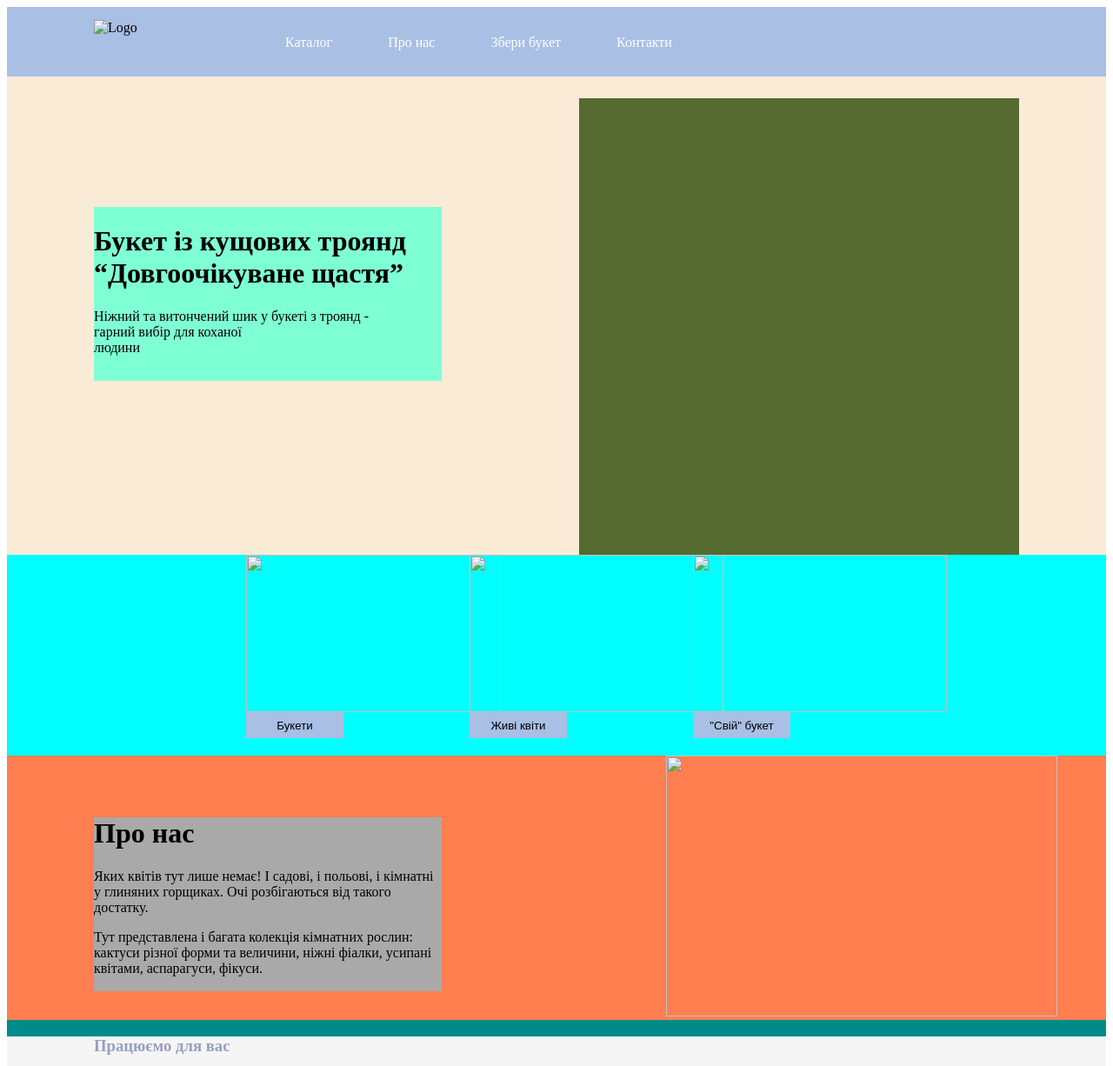
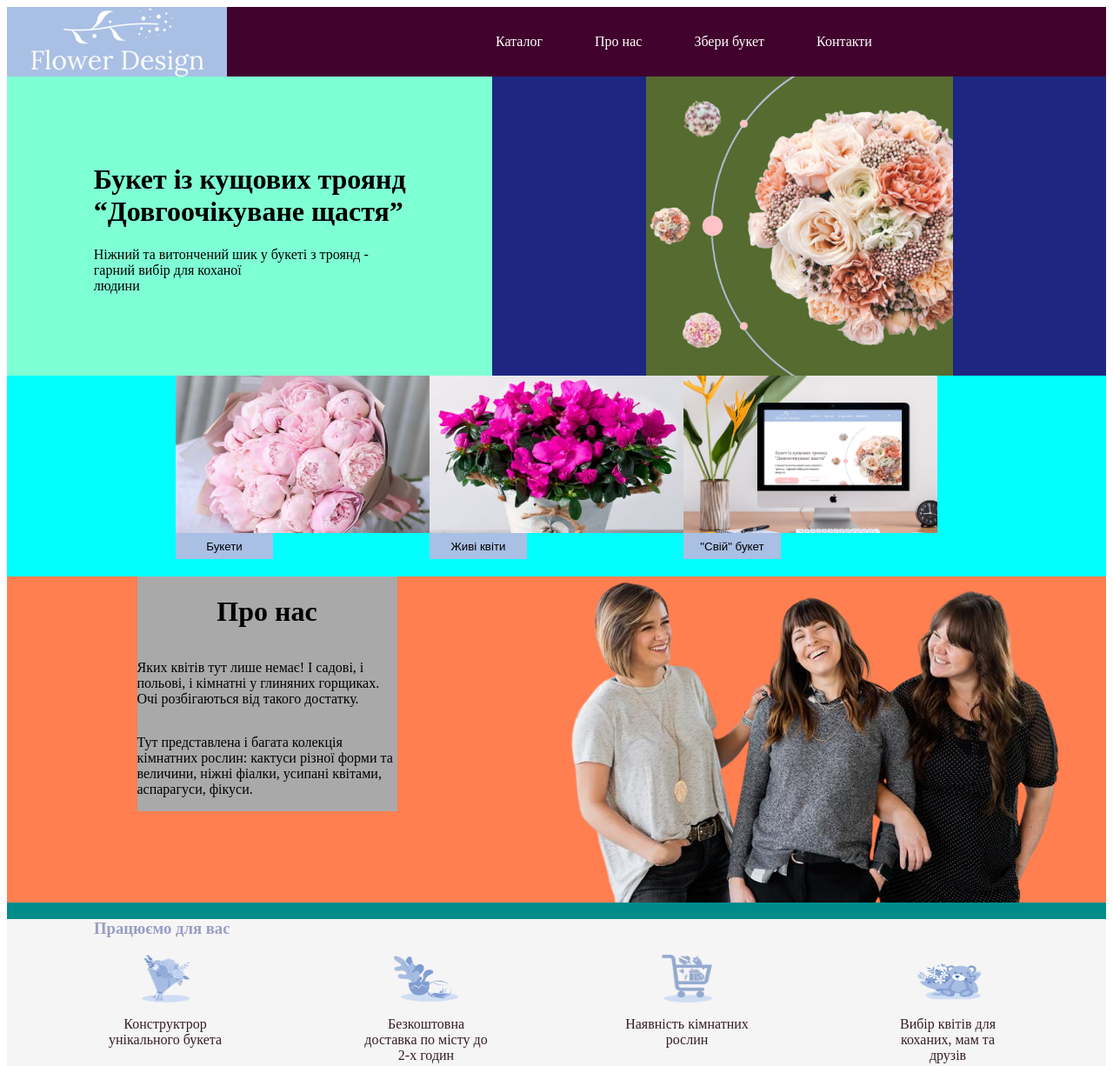
Before and after one commit to Mila-ne-Mila/flowers_shop, a plain HTML site: page mila_project.html in a window 1280 px wide. Shown: the top 1226 px of the page at 87% size. Drawn offline with Linux system fonts and the light colour scheme; files whose address does not match are found by name.

Commit message:
small changes

```diff
--- a/mila_project.css
+++ b/mila_project.css
@@ -1,24 +1,38 @@
 
-.header {
+.logo {
+    display: flex;
+    justify-content: center;
+    position: relative;
+    height: 50%;
+}
 
-}
 
 .header_navbar {
     background-color: #A9BFE4;
     display: grid;
-    grid-template-columns: 250px auto;
+    grid-template-columns: 20% auto;
     height: 80px;
+
+}
+
+.menu_navigation {
+    background-color: #41032e;
+    height: 80px;
+    display: flex;
+    justify-content: center;
+
+
 }
 
 .menu_list {
     position: relative;
-    /* left: 50px; */
-    top: 16px;
-
+    display: flex;
+    align-items: center;
+    /* justify-content: space-between; */
 }
 
 .menu_list_item {
-    display: inline;
+    display: flex;
     padding: 30px;
     text-decoration: none;
     color: #FFFFFF;
@@ -29,27 +43,33 @@
 }
 
 .small_description_section {
-    background-color: antiquewhite;
+    background-color: rgb(29, 39, 129);
     display: grid;
-    grid-template-columns: 60% 40%;
-    height: 550px;
+    grid-template-columns: auto auto;
+    height: auto;
 }
 
 .small_description_text {
     background-color: aquamarine;
-    width: 400px;
-    height: 200px;
-    position: relative;
-    left: 100px;
-    top: 150px;
+    display: flex;
+    justify-content: center;
+    align-items: center;
+    flex-wrap: wrap;
+}
+
+
+.bg_description_img {
+    display: flex;
+    justify-content: center;
+
 }
 
 .bg_web-no-background {
     background-color: darkolivegreen;
-    position: relative;
-    right: 100px;
-    top: 25px;
+    width: 50%;
+
 }
+
 
 .main_category_section {
     background-color: blueviolet;
@@ -60,36 +80,58 @@
 .category_cards {
     background-color: aqua;
     display: grid;
-    grid-template-columns: 200px  200px 200px;
+    grid-template-columns: auto auto auto;
     justify-content: center;
-    grid-column-gap: 57px;
+    grid-column-gap: 0px;
     grid-row-gap: 10px;
 }
 
-.about_us_text {
-    background-color: darkgray;
-    width: 400px;
-    height: 200px;
-    position: relative;
-    left: 100px;
-    top: 50px;
-}
 
 .choose_category_card {
     display: grid;
     grid-template-rows: 200fr 50px;
 }
 
+/* .category_btn {
+
+
+} */
+
+
 .about_us_section {
     background-color: coral;
     display: grid;
-    grid-template-columns: 60% 40% ;
+    grid-template-columns: auto auto ;
 }
+
+.about_us_description_wrapper {
+    display: flex;
+    justify-content: center;
+    /* align-items: center; */
+}
+
+.about_us_text {
+    background-color: darkgray;
+    height: auto;
+    width: 50%;
+    display: flex;
+    justify-content: center;
+    flex-wrap: wrap;
+}
+
+.women_img {
+   display: flex;
+   height: auto;
+   width: auto;
+   justify-content: center;
+}
+
 
 .our_pros_section {
     background-color: #F5F5F5;
+
+
 }
-
 
 .our_pros_title {
     color: #989EC3;
@@ -145,10 +187,6 @@
     background-image: url("abstract_background.png"); /*чомусь не додає зображення*/
 }
 
-.women_img {
-    height: 300px;
-    width: 450px;
-}
 
 .categoty_img {
     height: 181px;
@@ -192,13 +230,7 @@
     text-align: center;
 }
 
-.logo {
-    position: relative;
-    left: 100px;
-    top: 15px;
-    height: 55px;
-    width: 137px;
-}
+
 
 .text_decoration {
     text-decoration: none;
@@ -277,3 +309,14 @@
     display: grid;
     grid-template-columns: 2fr 1fr;
 } */
+
+
+@media only screen and (max-width: 768px) {
+
+    .header_navbar {
+        background-color: #A9BF10;
+        display: grid;
+        grid-template-columns: 250px auto;
+        height: 80px;
+    }
+}
--- a/mila_project.html
+++ b/mila_project.html
@@ -4,12 +4,13 @@
     <meta charset="UTF-8" />
     <title> Квітковий магазин</title>
     <link href="mila_project.css" rel="stylesheet" type="text/css">
+    <meta name="viewport" content="width=device-width,initial-scale=1">
     <script defer type="text/javascript" src="app.js"></script>
   </head>
   <body>
     <header class="header">
         <div class="header_navbar">
-        <img class="logo" src="logo.png" alt="Logo" />
+         <div class="logo"> <img class="logo_img" src="images/logo.png" alt="Logo" /> </div>
         <nav class="menu_navigation">
             <ul class="menu_list">
                 <li class="menu_list_item"><a class="text_decoration" href="/"> Каталог </a></li>
@@ -23,27 +24,34 @@
     <div class="main_container">
         <div class="small_description_section">
             <div class="small_description_text">
+                    <div>
                         <h1> Букет із кущових троянд <br> “Довгоочікуване щастя” </h1>
-                <p> Ніжний та витончений шик у букеті з троянд - <br> гарний вибір для коханої <br> людини</p>
+                        <p > Ніжний та витончений шик у букеті з троянд - <br> гарний вибір для коханої <br> людини</p>
                     </div>
-            <img class="bg_web-no-background" src="bg_web-no-background.png" alt="" />
+
             </div>
+            <div class="bg_description_img">
+                <img class="bg_web-no-background" src="images/bg_web-no-background.png" alt="" />
+            </div>
+
+        </div>
+
         <div class="main_category_section">
             <div class="category_cards">
                 <div class="choose_category_card">
-                    <img class="categoty_img" src="bouquets.jpg" alt="" />
+                    <img class="categoty_img" src="images/bouquets.jpg" alt="" />
                     <div class="category_btn">
                     <button class="category_card_btn"> Букети </button>
                     </div>
                 </div>
                 <div class="choose_category_card">
-                    <img class="categoty_img" src="natural_flowers.jpg" alt="" />
+                    <img class="categoty_img" src="images/natural_flowers.jpg" alt="" />
                     <div class="category_btn">
                     <button class="category_card_btn"> Живі квіти </button>
                 </div>
                 </div>
                     <div class="choose_category_card">
-                    <img class="categoty_img" src="own_bouquet.png" alt="" />
+                    <img class="categoty_img" src="images/own_bouquet.png" alt="" />
                     <div class="category_btn">
                     <button class="category_card_btn"> "Свій" букет </button>
                 </div>
@@ -53,34 +61,36 @@
         </div>
          <div class="about_us_section">
                 <div class="about_us_description">
+                    <div class="about_us_description_wrapper">
                         <div class="about_us_text">
                         <h1>Про нас</h1>
                         <p> Яких квітів тут лише немає! І садові, і польові, і кімнатні у глиняних горщиках. Очі розбігаються від такого достатку.</p>
                         <p> Тут представлена і багата колекція кімнатних рослин: кактуси різної форми та величини, ніжні фіалки, усипані квітами, аспарагуси, фікуси. </p>
                         </div>
                      </div>
+                </div>
                 <div class="about_us_imgs">
                     <!-- <img class="abstract_background" src="abstract_background.png" alt="" />  -->
-                    <img class="women_img" src="women.png" alt="" />
+                   <div class="women_img"><img  src="images/women.png" alt="" />  </div>
                 </div>
         </div>
         <div class="our_pros_section">
             <h3 class="our_pros_title">Працюємо для вас</h1>
             <div class="our_pros_items">
             <div class="constructor_information">
-                <img class="our_pros_imgs" src="constructor.png" alt="" />
+                <img class="our_pros_imgs" src="images/constructor.png" alt="" />
                 <p class="pros_items_text_style">Конструктрор унікального букета</p>
             </div>
             <div class="indoor_information">
-                <img class="our_pros_imgs" src="indoor.png" alt="" />
+                <img class="our_pros_imgs" src="images/indoor.png" alt="" />
                 <p class="pros_items_text_style">Безкоштовна доставка по місту до 2-х годин</p>
             </div>
             <div class="delivery_information">
-                <img class="our_pros_imgs" src="delivery.png" alt="" />
+                <img class="our_pros_imgs" src="images/delivery.png" alt="" />
                 <p class="pros_items_text_style">Наявність кімнатних рослин</p>
             </div>
             <div class="for_loved_ones_information">
-                <img class="our_pros_imgs" src="for_loved_ones.png" alt="" />
+                <img class="our_pros_imgs" src="images/for_loved_ones.png" alt="" />
                 <p class="pros_items_text_style">Вибір квітів для коханих, мам та друзів</p>
             </div>
         </div>
@@ -117,7 +127,7 @@
   <footer>
     <div class="footer">
     <div class="logo_footer">
-        <img class="logo" src="logo.png" alt="Logo" />
+        <img class="logo" src="images/logo.png" alt="Logo" />
     </div>
     <div class="footer_contucts text_decoration">
         <h4 class="footer_title"> Контакти </h4>
@@ -155,6 +165,6 @@
         </ul>
     </div>
     </div>
-    <a href="http://atrium-palace.kalathos.hotels-rhodes.net" target="_blank" style="position:relative; display: inline-block; max-width: 604px; max-height: 340px;"> <img style="display: block; height: 100%; width: 100%; object-fit: cover;" src="http://atrium-palace.kalathos.hotels-rhodes.net/data/Photos/604x340/12732/1273202/1273202272.JPEG" alt=""> <div style="position: absolute; box-sizing: border-box; bottom: 0; left: 0; width: 100%; padding: 3px 9px; font: 400 12px/18px 'Montserrat', sans-serif; color: #FFFFFF; text-align: end; background: rgba(93, 93, 93, 0.8);"> © Hotels-Rhodes </div> </a> </footer>
+    </footer>
   </body>
 </html>
```
Lines whose indentation alone changed are shown as unchanged.
